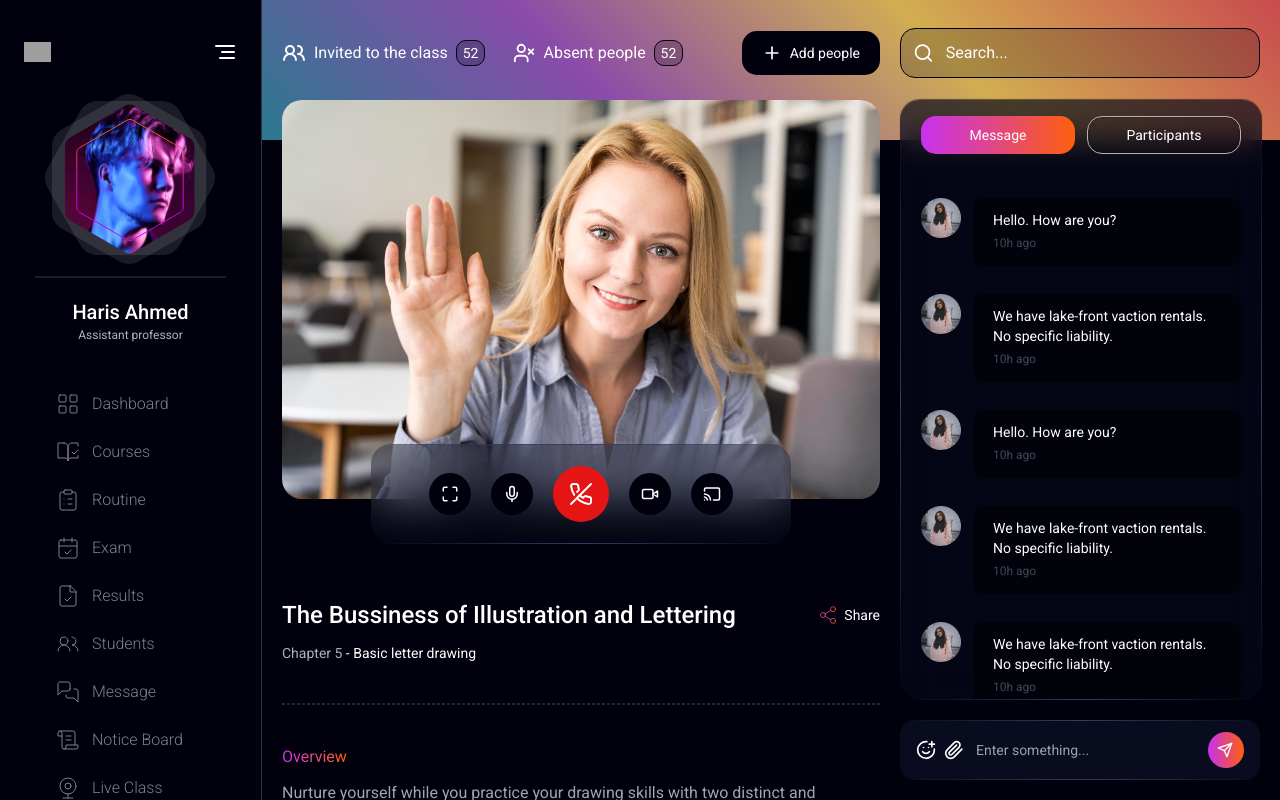
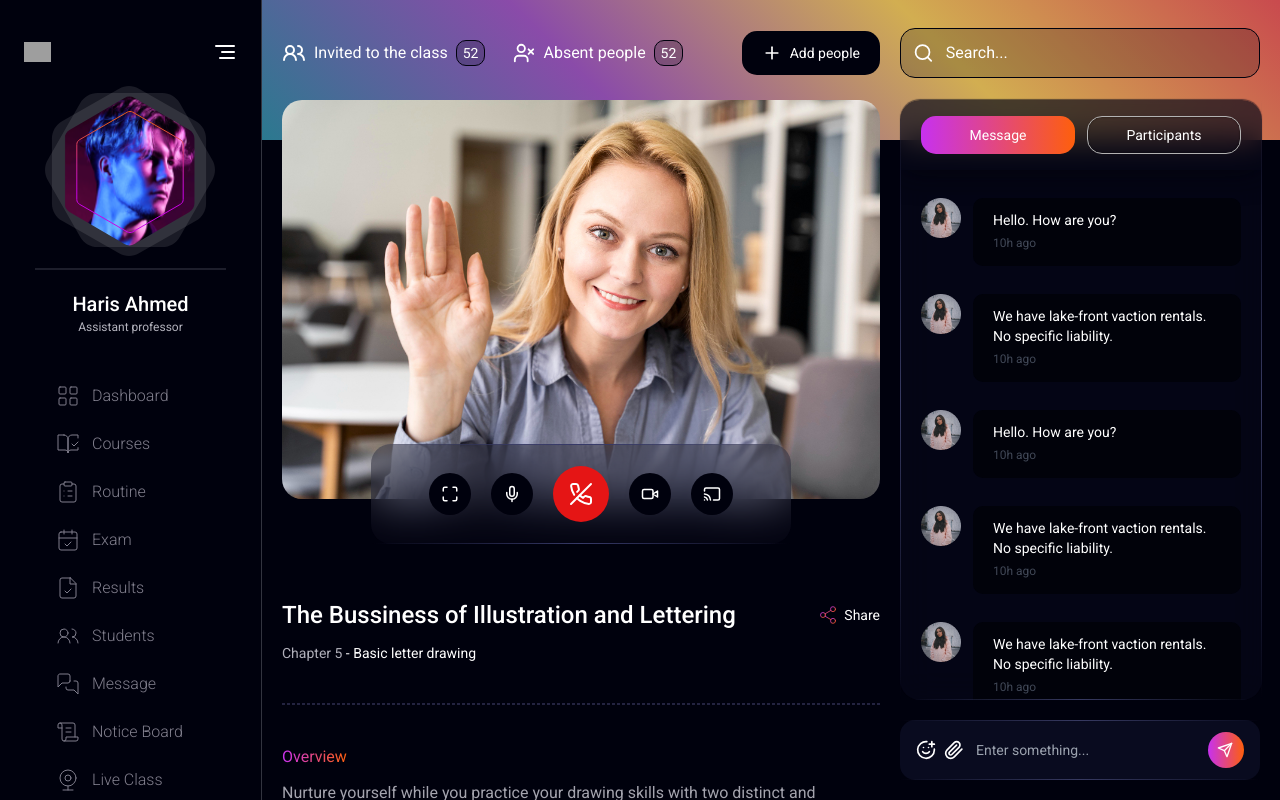
Before and after one commit to andrewench/marathon-chat-2023-frontend, a Next.js app: page / in a window 1280 px wide. Built offline with nearby package versions, Linux system fonts and the light colour scheme; grey boxes are pictures that could not be loaded.

Commit message:
add shadow for chat tabs

```diff
--- a/app/components/layout/chat-tabs/chat-tabs.module.scss
+++ b/app/components/layout/chat-tabs/chat-tabs.module.scss
@@ -1,5 +1,7 @@
 .tabs {
   @apply gap-3 h-[70px] w-full pt-4 px-5;
+
+  box-shadow: 0 0 30px #03030c;
 }
 
 .tab {
--- a/app/components/layout/sidebar/sidebar.module.scss
+++ b/app/components/layout/sidebar/sidebar.module.scss
@@ -27,7 +27,7 @@
 }
 
 .avatarBox {
-  @apply relative mt-10;
+  @apply relative mt-8;
 }
 
 .avatarBorders {
```
